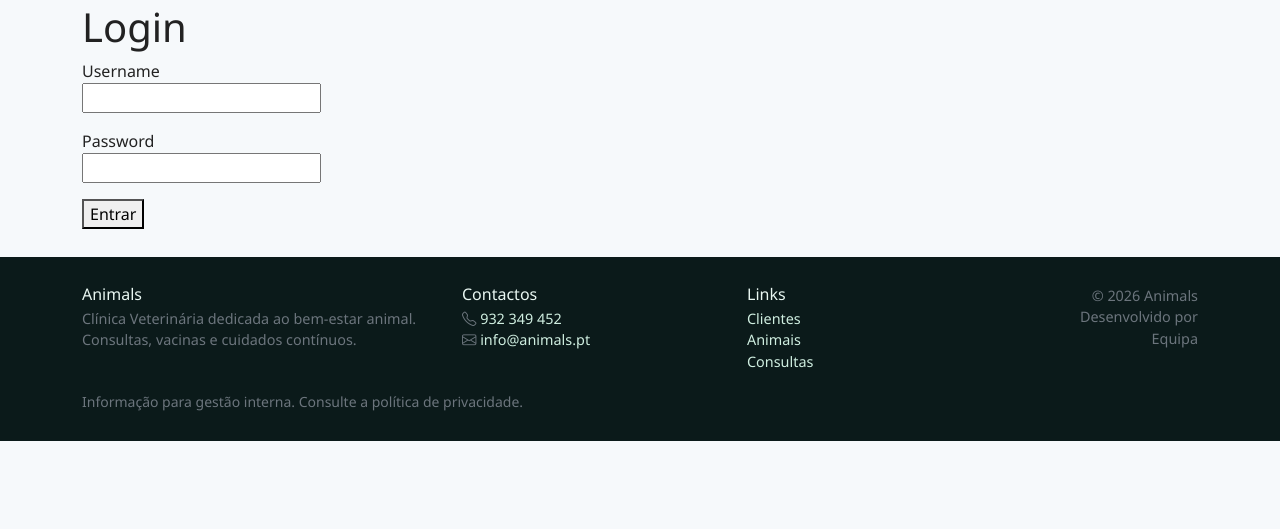
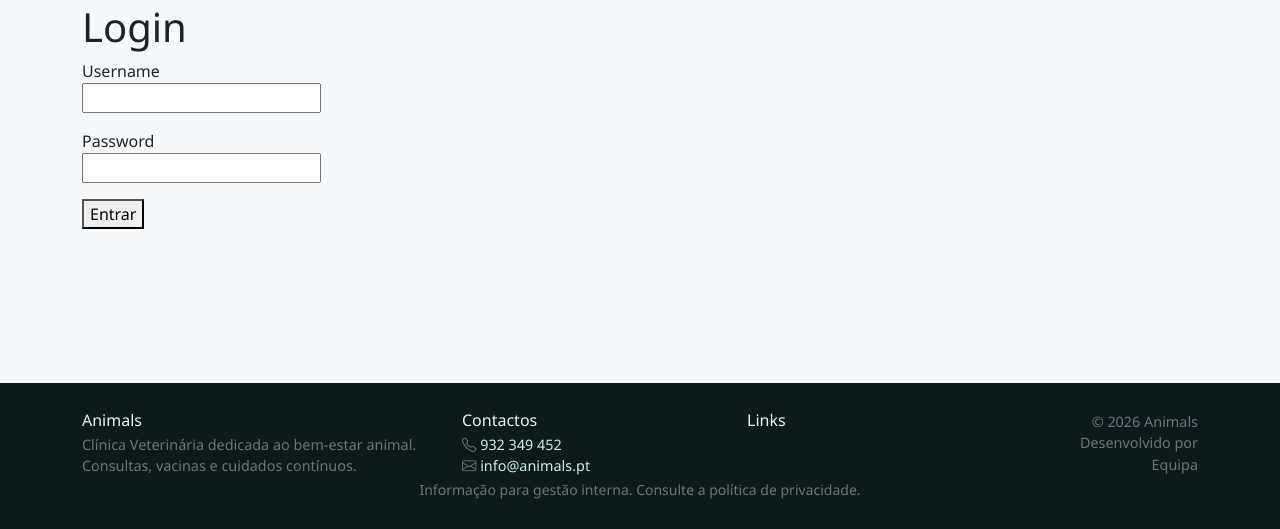
Before and after one commit to Lukasuuu/IEFP-Python, a Flask app: page /login in a window 1280 px wide. Shown: the part 271-800 px from the top of the page. Run offline with Flask 3, Linux system fonts and the light colour scheme.

Commit message:
atualizacao do projeto na barra do menu

```diff
--- a/Projetos/Site/templates/base.html
+++ b/Projetos/Site/templates/base.html
@@ -72,6 +72,11 @@
       color: #e9f7f2;
       padding: 28px 0;
       margin-top: 28px;
+      bottom: 0;
+      left: 0;
+      position: fixed;
+      width: 100%;
+      z-index: 1000;
     }
 
     footer a { color: #cfeee0; text-decoration: none; }
@@ -265,9 +270,22 @@
         <div class="col-md-3">
           <h6 class="mb-1">Links</h6>
           <ul class="list-unstyled small mb-0">
-            <li><a href="{{ url_for('clientes_listar') }}">Clientes</a></li>
-            <li><a href="{{ url_for('animais_listar') }}">Animais</a></li>
-            <li><a href="{{ url_for('consultas_listar') }}">Consultas</a></li>
+            {% if session.get("user_id") %}
+            <li><a href="{{ url_for('dashboard') }}">Home</a></li>
+
+            {% if session.get("role") in ["admin", "staff"] %}
+              <li><a href="{{ url_for('clientes_listar') }}">Clientes</a></li>
+              <li><a href="{{ url_for('animais_listar') }}">Animais</a></li>
+              <li><a href="{{ url_for('consultas_listar') }}">Consultas</a></li>
+              <li><a href="{{ url_for('users_listar') }}">Utilizadores</a></li>
+            {% endif %}
+
+            {% if session.get("role") == "cliente" %}
+              <li><a href="{{ url_for('minha_conta') }}">Minha Conta</a></li>
+              <li><a href="{{ url_for('meus_animais') }}">Meus Animais</a></li>
+              <li><a href="{{ url_for('minhas_consultas') }}">Minhas Consultas</a></li>
+            {% endif %}
+          {% endif %}
           </ul>
         </div>
 
@@ -277,13 +295,11 @@
           <p class="small mb-0">Desenvolvido por Equipa</p>
         </div>
       </div>
+    </div>
 
-      <!-- Linha legal pequena -->
-      <div class="row mt-3">
-        <div class="col-12">
-          <small class="text-muted">Informação para gestão interna. Consulte a política de privacidade.</small>
-        </div>
-      </div>
+    <!-- Linha legal pequena -->
+    <div class="" align="center">
+      <small class="text-muted">Informação para gestão interna. Consulte a política de privacidade.</small>
     </div>
   </footer>
 
```
